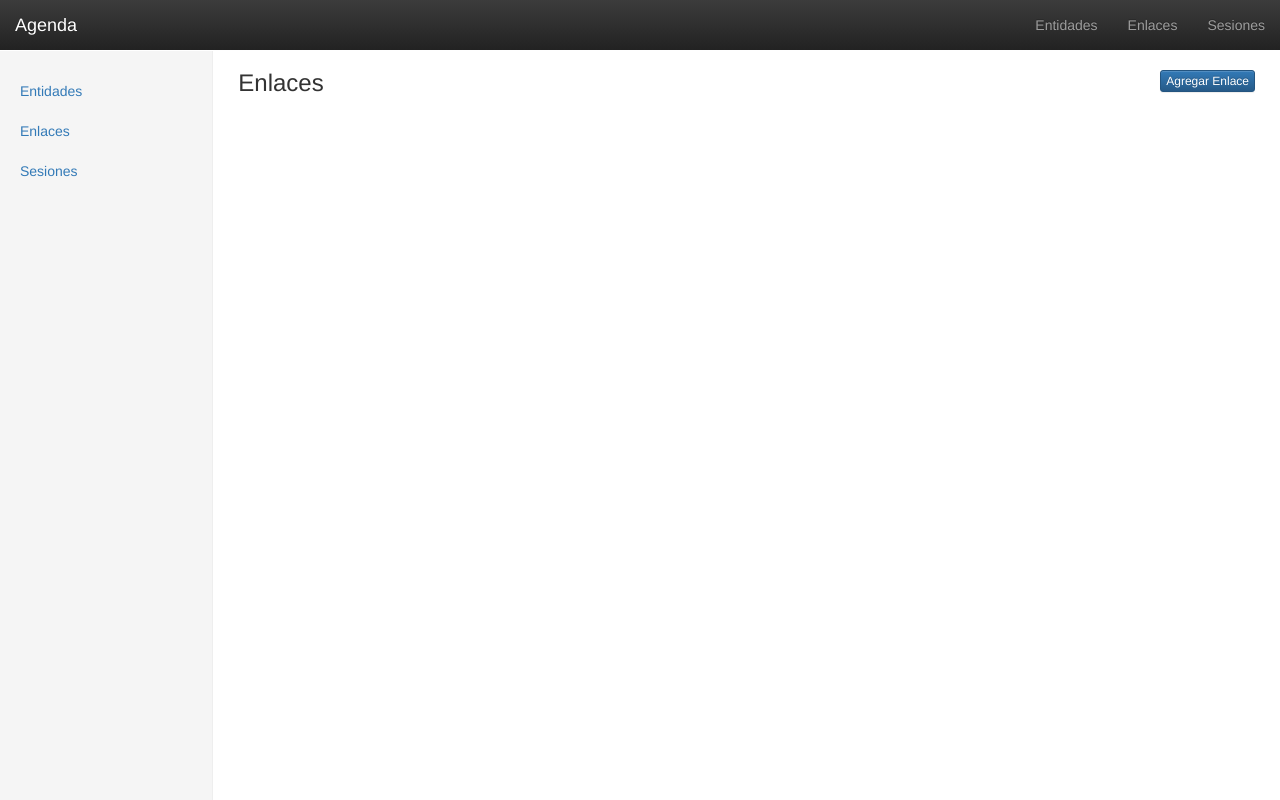
After one commit to christoxl/agenda_reuniones, a Django app: page /enlace in a window 1280 px wide. The commit adds this page. Run offline with Django 3.2, Linux system fonts and the light colour scheme; data that the repository does not hold is empty; some libraries are stand-ins or nearby versions.

Commit message:
Show and Add Done

```diff
--- a/project_agenda_reuniones/urls.py
+++ b/project_agenda_reuniones/urls.py
@@ -19,8 +19,11 @@ from web import views
 
 urlpatterns = [
     url(r'^$', views.index, name='index'),
-    url(r'^agregar-entidad/$', views.add_entidad, name='add_entidad'),
-    url(r'^agregar-enlace/$', views.add_enlace, name='add_enlace'),
-    url(r'^agregar-sesion/$', views.add_sesion, name='add_sesion'),
+    url(r'^entidad$', views.entidad, name='entidad'),
+    url(r'^enlace$', views.enlace, name='enlace'),
+    url(r'^sesion$', views.sesion, name='sesion'),
+    url(r'^entidad/agregar/$', views.add_entidad, name='add_entidad'),
+    url(r'^enlace/agregar/$', views.add_enlace, name='add_enlace'),
+    url(r'^sesion/agregar/$', views.add_sesion, name='add_sesion'),
     url(r'^admin/', admin.site.urls),
 ]
--- /dev/null
+++ b/web/static/web/css/custom.css
@@ -0,0 +1,7 @@
+.inline {
+    display: inline;
+}
+
+.title-list {
+    margin-bottom: 10px;
+}
--- a/web/templates/web/base.html
+++ b/web/templates/web/base.html
@@ -10,6 +10,7 @@
     <link rel="stylesheet" href="https://maxcdn.bootstrapcdn.com/bootstrap/3.3.7/css/bootstrap-theme.min.css" integrity="sha384-rHyoN1iRsVXV4nD0JutlnGaslCJuC7uwjduW9SVrLvRYooPp2bWYgmgJQIXwl/Sp" crossorigin="anonymous">
     <link rel="stylesheet" href="{% static 'web/css/dashboard.css' %}">
     <link rel="stylesheet" href="{% static 'web/css/bootstrap-datetimepicker.min.css' %}">
+    <link rel="stylesheet" href="{% static 'web/css/custom.css' %}">
 </head>
 <body>
     <nav class="navbar navbar-inverse navbar-fixed-top">
@@ -25,9 +26,9 @@
             </div>
             <div id="navbar" class="navbar-collapse collapse">
                 <ul class="nav navbar-nav navbar-right">
-                    <li><a href="{% url 'add_entidad' %}">Entidades</a></li>
-                    <li><a href="{% url 'add_enlace' %}">Enlaces</a></li>
-                    <li><a href="{% url 'add_sesion' %}">Sesiones</a></li>
+                    <li><a href="{% url 'entidad' %}">Entidades</a></li>
+                    <li><a href="{% url 'enlace' %}">Enlaces</a></li>
+                    <li><a href="{% url 'sesion' %}">Sesiones</a></li>
                 </ul>
             </div>
         </div>
@@ -37,9 +38,9 @@
             <div class="col-sm-3 col-md-2 sidebar">
                 <ul class="nav nav-sidebar">
                     <li>
-                        <a href="{% url 'add_entidad' %}">Entidades</a>
-                        <a href="{% url 'add_enlace' %}">Enlaces</a>
-                        <a href="{% url 'add_sesion' %}">Sesiones</a>
+                        <a href="{% url 'entidad' %}">Entidades</a>
+                        <a href="{% url 'enlace' %}">Enlaces</a>
+                        <a href="{% url 'sesion' %}">Sesiones</a>
                     </li>
                 </ul>
             </div>
--- /dev/null
+++ b/web/templates/web/enlace.html
@@ -0,0 +1,14 @@
+{% extends "web/base.html" %}
+{% block body_block %}
+<div class="row title-list">
+    <h3 class="inline">Enlaces</h3>
+    <a href="{% url 'add_enlace' %}" type="button" class="btn btn-primary btn-xs pull-right">Agregar Enlace</a>
+</div>
+<div class="row">
+    <ul class="list-group">
+        {% for enlace in enlaces %}
+        <a href="#" type="button" class="list-group-item">{{ enlace }}</a>
+        {% endfor %}
+    </ul>
+</div>
+{% endblock body_block %}
--- a/web/views.py
+++ b/web/views.py
@@ -2,12 +2,34 @@
 from __future__ import unicode_literals
 
 from django.shortcuts import render
+from web.models import Entidad, Enlace, Sesion
 from web.forms import EntidadForm, EnlaceForm, SesionForm
 
 
 def index(request):
     context_dict = {}
     return render(request, 'web/index.html', context_dict)
+
+
+def entidad(request):
+    entidad_list = Entidad.objects.all()
+    context_dict = {'entidades': entidad_list}
+
+    return render(request, 'web/entidad.html', context_dict)
+
+
+def enlace(request):
+    enlace_list = Enlace.objects.all()
+    context_dict = {'enlaces': enlace_list}
+
+    return render(request, 'web/enlace.html', context_dict)
+
+
+def sesion(request):
+    sesion_list = Sesion.objects.all()
+    context_dict = {'sesiones': sesion_list}
+
+    return render(request, 'web/sesion.html', context_dict)
 
 
 def add_entidad(request):
@@ -18,7 +40,7 @@ def add_entidad(request):
 
         if form.is_valid():
             form.save(commit=True)
-            return index(request)
+            return entidad(request)
         else:
             print(form.errors)
 
@@ -33,7 +55,7 @@ def add_enlace(request):
 
         if form.is_valid():
             form.save(commit=True)
-            return index(request)
+            return enlace(request)
         else:
             print(form.errors)
 
@@ -48,7 +70,7 @@ def add_sesion(request):
 
         if form.is_valid():
             form.save(commit=True)
-            return index(request)
+            return sesion(request)
         else:
             print(form.errors)
 
```
Also changed, not shown: web/templates/web/entidad.html (added, +14 -0 lines), web/templates/web/sesion.html (added, +14 -0 lines).
